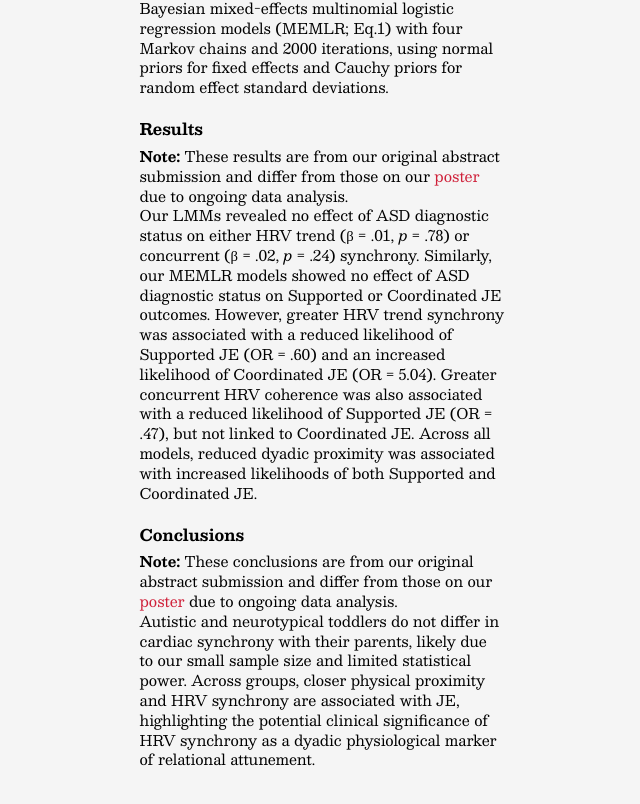
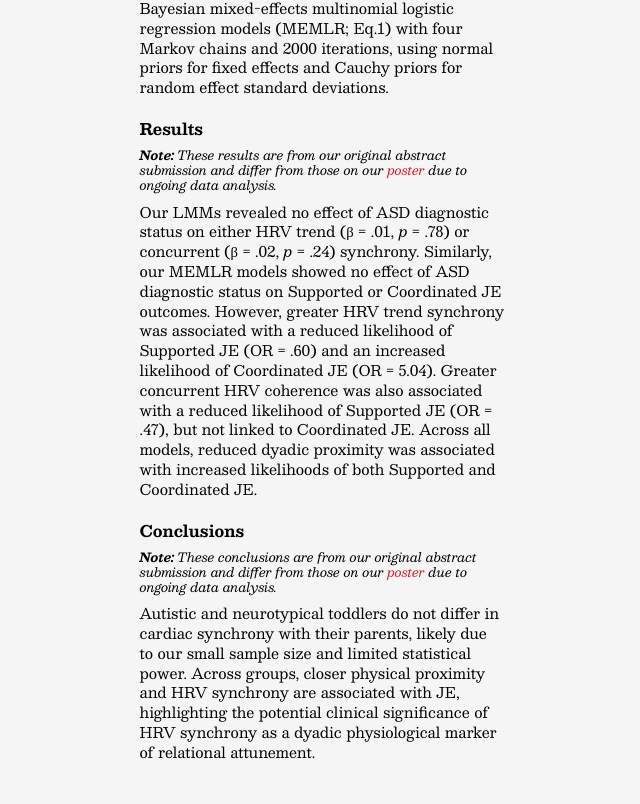
Before and after one commit to nmy2103/insar2025, a plain HTML site: page index.html in a window 1280 px wide. Shown: the part 1653-2457 px from the top of the page, without its empty margins (318-958 px from the left). Drawn offline with nearby package versions, Linux system fonts and the light colour scheme.

Commit message:
Update styling

```diff
--- a/style.css
+++ b/style.css
@@ -35,6 +35,13 @@ h2 {
 
 .main a:hover {
     text-decoration: underline;
+}
+
+.note {
+    margin: 8px 0px 10px 0px;
+    font-style: italic;
+    font-size: 9.5pt;
+    line-height: 1.2em;
 }
 
 sup {
```
